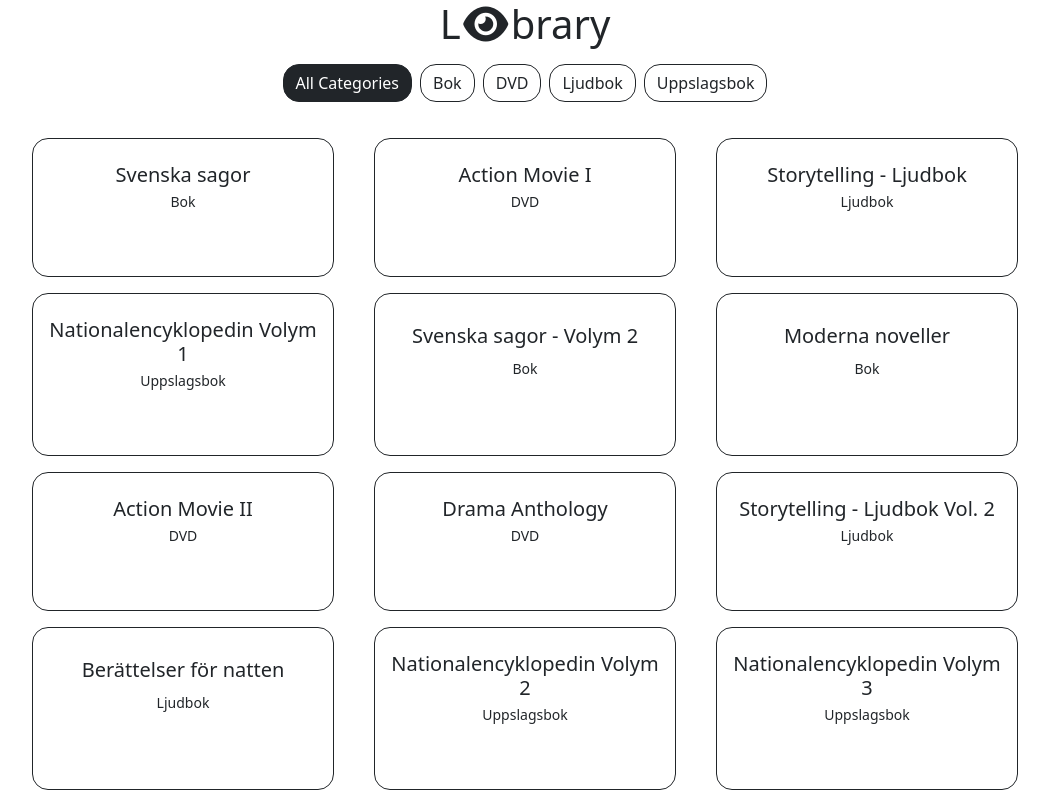
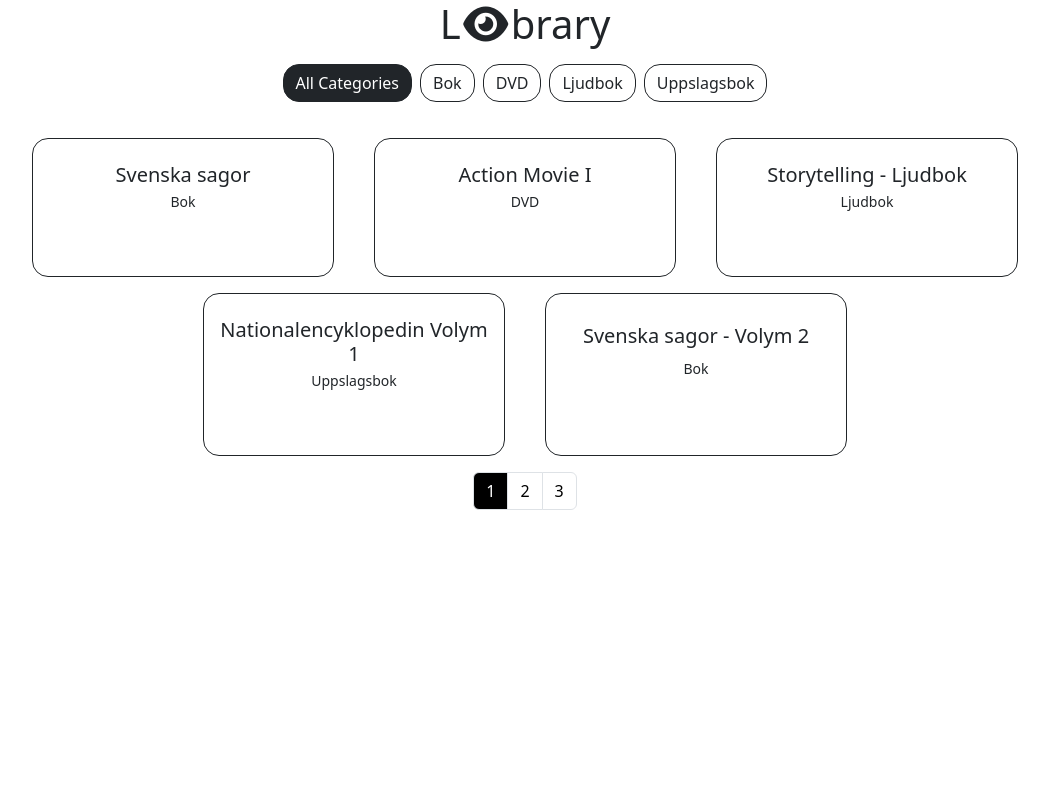
Before and after one commit to Socias93/leyebrary, a React (Vite) app: page / in a window 1280 px wide. Shown: the whole page, without its empty margins (115-1164 px from the left). Built offline with nearby package versions, Linux system fonts and the light colour scheme.

Commit message:
created pagination components with functionality that response to items.lengt and filtreditems

```diff
--- a/src/App.css
+++ b/src/App.css
@@ -0,0 +1,3 @@
+.clickable {
+  cursor: pointer;
+}
--- a/src/App.tsx
+++ b/src/App.tsx
@@ -3,16 +3,22 @@ import "./App.css";
 import { getItems } from "./services/fakeFoodService";
 import Listgroup from "./components/Listgroup";
 import { Category, getCategories } from "./services/fakeCategoryService";
+import Pagination from "./components/Pagination";
+import { paginate } from "./components/utils";
 
 const DEFAULT_CATEGORY: Category = { _id: "", name: "All Categories" };
+const PAGE_SIZE = 5;
 
 function App() {
   const [items, setItems] = useState(getItems());
   const [selectedCategory, setSelectedCategory] = useState(DEFAULT_CATEGORY);
+  const [selectedPage, setSelectedPage] = useState(1);
 
   let filtredItems = selectedCategory._id
     ? items.filter((item) => item.category._id === selectedCategory._id)
     : items;
+
+  const paginatedItems = paginate(filtredItems, PAGE_SIZE, selectedPage);
 
   const eye = <i className="fa-solid fa-eye"></i>;
   return (
@@ -28,7 +34,7 @@ function App() {
         </div>
       </div>
       <div className="d-flex justify-content-center row row cols-4 text-center mt-4 ">
-        {filtredItems.map((i) => (
+        {paginatedItems.map((i) => (
           <div key={i._id} className="col-3 m-2">
             <div className="d-grid justify-content-center h-100 p-3 border border-dark rounded-4 ">
               <div className="position-relative"></div>
@@ -39,6 +45,12 @@ function App() {
           </div>
         ))}
       </div>
+      <Pagination
+        pageSize={PAGE_SIZE}
+        totalCount={filtredItems.length}
+        onPageSelect={setSelectedPage}
+        selectedPage={selectedPage}
+      />
     </>
   );
 }
--- /dev/null
+++ b/src/components/Pagination.tsx
@@ -0,0 +1,45 @@
+import { range } from "./utils";
+
+interface Props {
+  pageSize: number;
+  totalCount: number;
+  selectedPage: number;
+  onPageSelect(page: number): void;
+}
+
+function Pagination({
+  onPageSelect,
+  pageSize,
+  selectedPage,
+  totalCount,
+}: Props) {
+  let pageCount = Math.ceil(totalCount / pageSize);
+
+  let pages = range(1, pageCount);
+
+  if (pageCount === 1) return null;
+
+  return (
+    <>
+      <div className="d-flex justify-content-center mt-2">
+        <nav aria-label="...">
+          <ul className="pagination">
+            {pages.map((page) => (
+              <li key={page} className="page-item">
+                <a
+                  onClick={() => onPageSelect(page)}
+                  className={`clickable page-link text-black ${
+                    page === selectedPage ? "bg-black text-white" : ""
+                  } `}>
+                  {page}
+                </a>
+              </li>
+            ))}
+          </ul>
+        </nav>
+      </div>
+    </>
+  );
+}
+
+export default Pagination;
--- /dev/null
+++ b/src/components/utils.ts
@@ -0,0 +1,18 @@
+export function range(startNumber: number, endNumber: number): number[] {
+  let pages: number[] = [];
+
+  for (let count = startNumber; count <= endNumber; count++) pages.push(count);
+
+  return pages;
+}
+
+export function paginate<T>(
+  items: T[],
+  pageSize: number,
+  selectedPage: number
+) {
+  const startNumber = pageSize * (selectedPage - 1);
+  const endNumber = pageSize * selectedPage;
+
+  return items.slice(startNumber, endNumber);
+}
```
